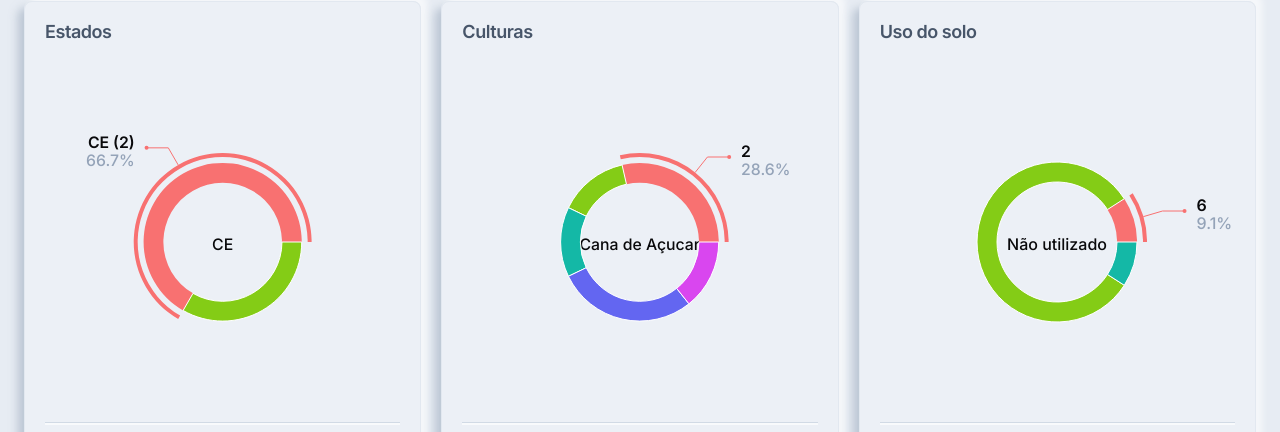
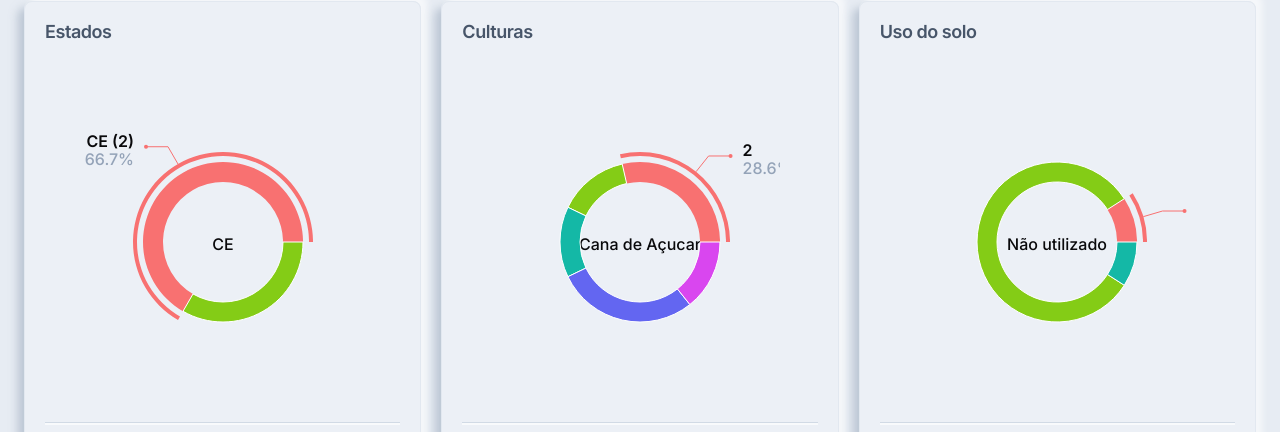
Before and after one commit to daniel-hortencio/brain-agriculture-front, a Next.js app: page / in a window 1280 px wide. Shown: the part 270-702 px from the top of the page. Built offline with nearby package versions, Linux system fonts and the light colour scheme; no server answers.

Commit message:
animations

```diff
--- a/src/app/globals.css
+++ b/src/app/globals.css
@@ -61,6 +61,9 @@
 @layer base {
   * {
     @apply border-border;
+  }
+  html {
+    @apply overflow-x-hidden;
   }
   body {
     @apply bg-slate-200/80 text-slate-600 overflow-x-hidden;
--- a/src/components/ui/custom/chart.tsx
+++ b/src/components/ui/custom/chart.tsx
@@ -104,7 +104,7 @@ export const Chart = ({ data }: Props) => {
   return (
     <PieChart
       height={280}
-      width={400}
+      width={280}
       style={{
         overflow: "visible",
       }}
```
